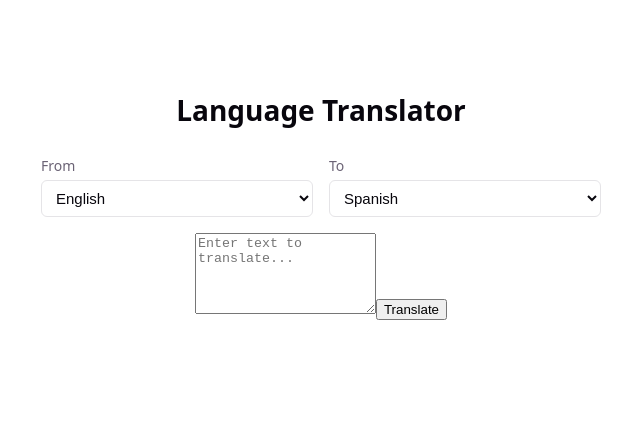
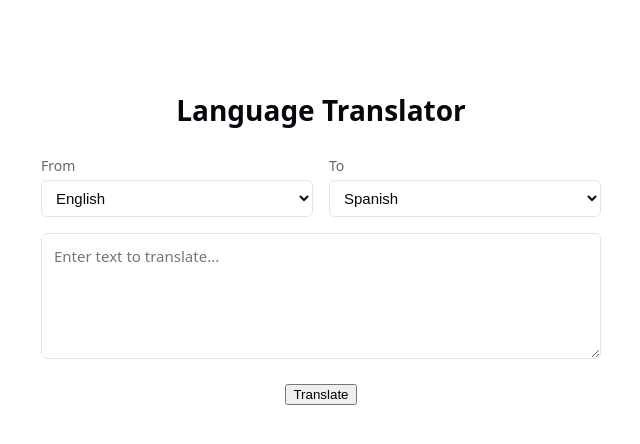
Before and after one commit to shanjamil/CodeAlpha_LanguageTranslator, a React (Vite) app: page / in a window 1280 px wide. Shown: the top 444 px of the page, without its empty margins (319-959 px from the left). Built offline with nearby package versions, Linux system fonts and the light colour scheme.

Commit message:
style text input area

```diff
--- a/src/App.css
+++ b/src/App.css
@@ -37,3 +37,22 @@
   color: var(--text-h);
   cursor: pointer;
 }
+
+.input-area {
+  width: 100%;
+  padding: 12px;
+  font-size: 15px;
+  font-family: var(--sans);
+  border: 1px solid var(--border);
+  border-radius: 6px;
+  background: var(--bg);
+  color: var(--text-h);
+  resize: vertical;
+  box-sizing: border-box;
+  margin-bottom: 16px;
+}
+
+.input-area:focus {
+  outline: 2px solid var(--accent);
+  outline-offset: 1px;
+}
```
